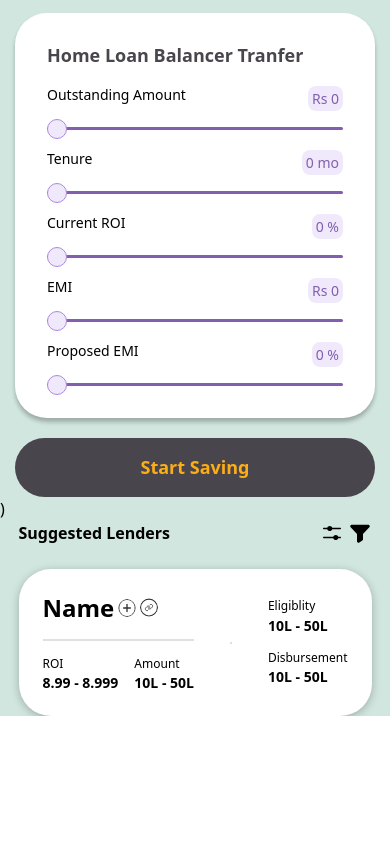
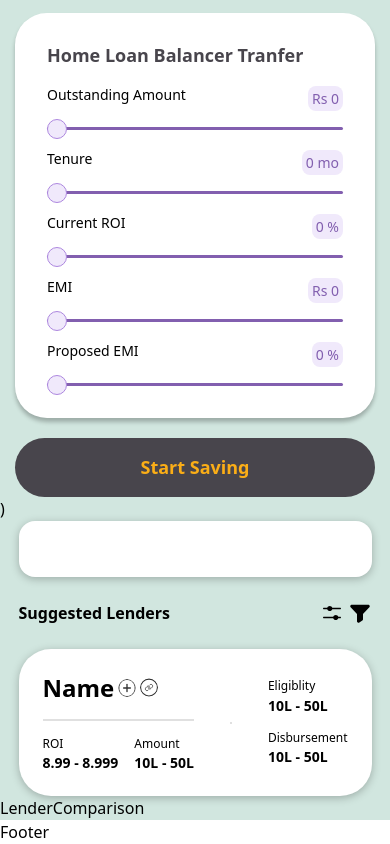
Before and after one commit to mahi25soni/temp-shiploan-frontend, a Next.js app: page /home-loan in a window 390 px wide. Shown: the part 610-1454 px from the top of the page. Before the commit the page ends 1326 px from the top, so only its background shows below. Built offline with nearby package versions, Linux system fonts and the light colour scheme.

Commit message:
Core : Footer and lender comparison component formations

```diff
--- a/src/app/(loan)/home-loan/page.tsx
+++ b/src/app/(loan)/home-loan/page.tsx
@@ -1,5 +1,6 @@
 "use client";
 import LoanCalculator from '@/components/CalculaterComponent/LoanCalculator'
+import LenderComparison from '@/components/LenderComparison/LenderComparison';
 import SuggestedLoan from '@/components/SuggestedLoan/SuggestedLoan';
 import SuggestedLenders from '@/components/SuggestesLenders/SuggestedLenders';
 import PageWrapper from '@/components/wrappers/PageWrapper'
@@ -83,6 +84,7 @@ const HomeLoan = () => {
 
       </PageWrapper>)
       <SuggestedLenders ></SuggestedLenders>
+      <LenderComparison ></LenderComparison>
     </div>
 
   );
--- a/src/app/layout.tsx
+++ b/src/app/layout.tsx
@@ -1,6 +1,7 @@
 import type { Metadata } from "next";
 import "./globals.css";
 import Navbar from "@/components/Navbar/Navbar";
+import Footer from "@/components/Footer/Footer";
 
 
 export const metadata: Metadata = {
@@ -20,6 +21,7 @@ export default function RootLayout({
       >
         <Navbar />
         {children}
+        <Footer></Footer>
       </body>
     </html>
   );
--- /dev/null
+++ b/src/components/Footer/Footer.tsx
@@ -0,0 +1,11 @@
+import React from 'react'
+
+
+
+const Footer = () => {
+    return (
+        <div>Footer</div>
+    )
+}
+
+export default Footer
--- /dev/null
+++ b/src/components/LenderComparison/LenderComparison.tsx
@@ -0,0 +1,10 @@
+import React from 'react'
+
+
+const LenderComparison = () => {
+  return (
+    <div>LenderComparison</div>
+  )
+}
+
+export default LenderComparison
--- a/src/components/SuggestesLenders/SuggestedLenders.tsx
+++ b/src/components/SuggestesLenders/SuggestedLenders.tsx
@@ -10,6 +10,12 @@ const SuggestedLenders = () => {
             className="m-auto flex h-full w-full flex-col  items-center justify-start gap-6 lg:px-[200px]"
         >
 
+            <div className='shadow-[0_2px_8px_rgba(0,0,0,0.25)] p-6 flex flex-col lg:hidden rounded-2xl w-[353px] bg-white gap-2'>
+                <div className='flex items-center'>
+
+                </div>
+                <div></div>
+            </div>
             <div className='flex items-center justify-between w-[353px] lg:w-full'>
                 <div className='font-bold text-base lg:text-5xl lg:leading-[60px]'>
                     Suggested Lenders
```
